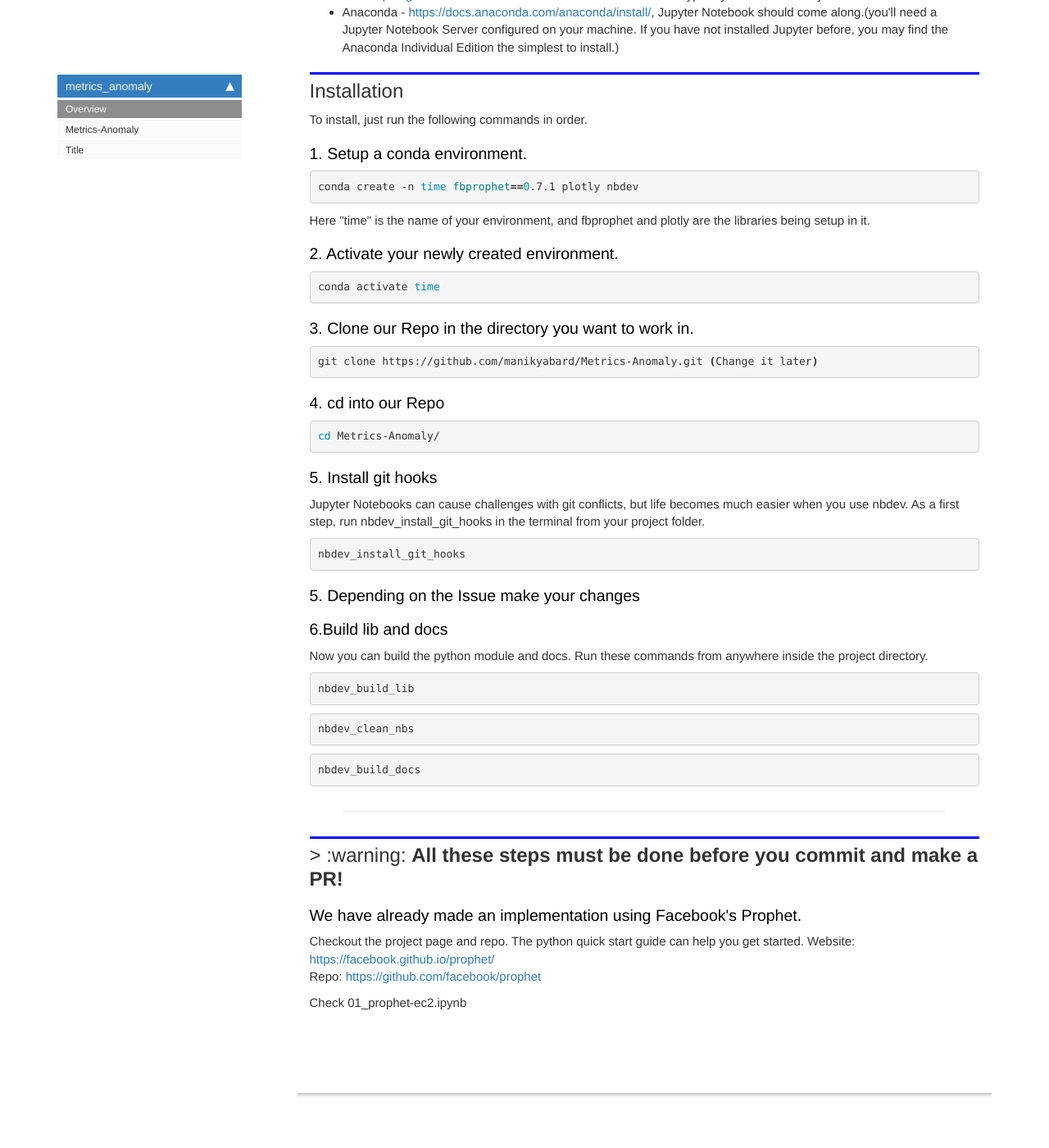
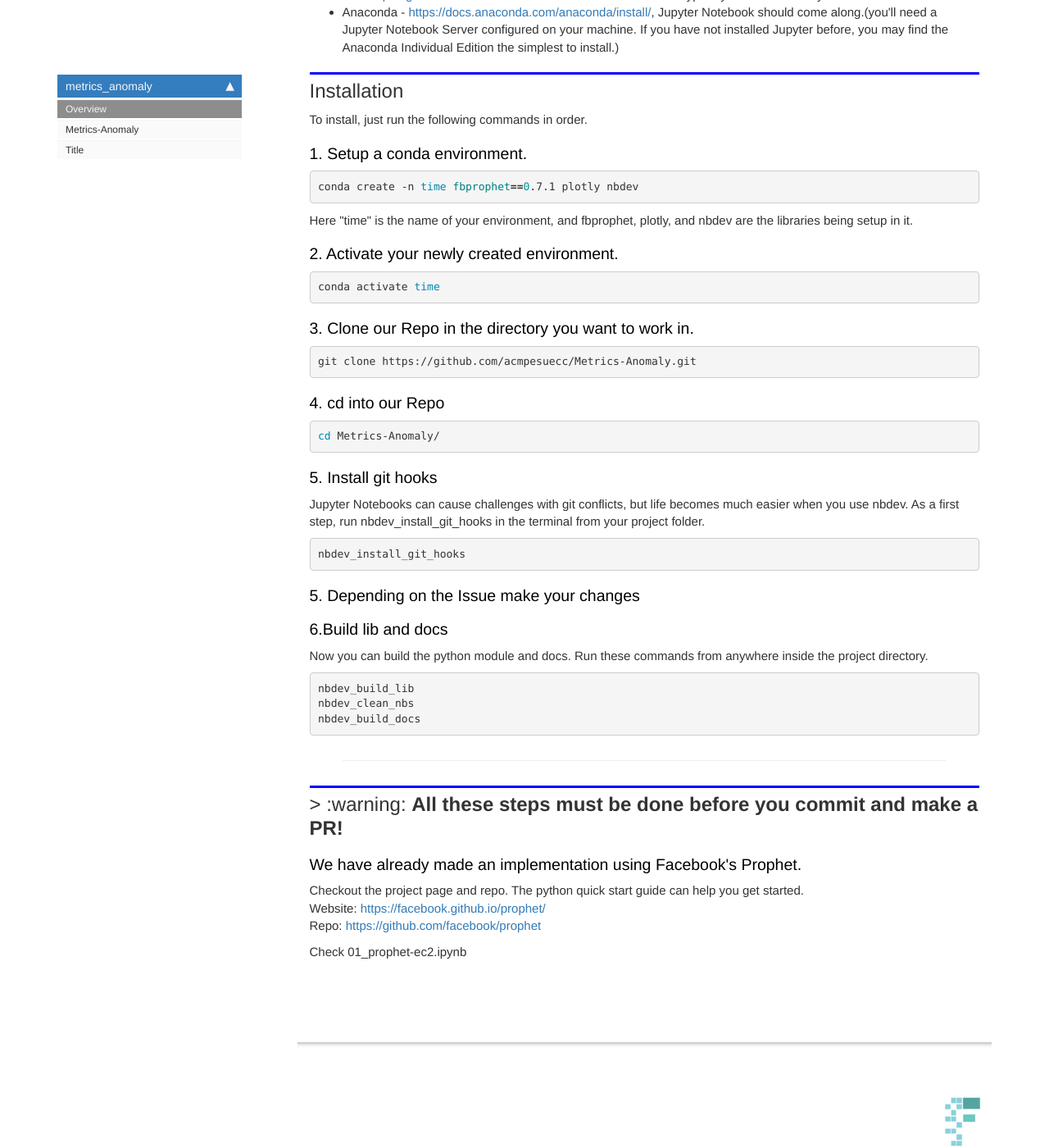
Before and after one commit to acmpesuecc/Metrics-Anomaly, a Jekyll site: the page built from docs/index.html, in a window 1280 px wide and 1400 px high, scrolled down 904 px. Shown: the whole window at 82% size. Built offline with Jekyll 4.4.1, drawn with Linux system fonts in a browser that asks for light colours; nearby versions of some CDN libraries; comment, search, counter and statistics services are not loaded; some of the changed text lies outside the part shown.

```diff
--- a/docs/index.html
+++ b/docs/index.html
@@ -51,10 +51,10 @@ Install everything below ASAP before your friend goes ahead makes a PR :)</p>
 <h2 id="Installation">Installation<a class="anchor-link" href="#Installation"> </a></h2><p>To install, just run the following commands in order.</p>
 <h3 id="1.-Setup-a-conda-environment.">1. Setup a conda environment.<a class="anchor-link" href="#1.-Setup-a-conda-environment."> </a></h3><div class="highlight"><pre><span></span>conda create -n <span class="nb">time</span> <span class="nv">fbprophet</span><span class="o">==</span><span class="m">0</span>.7.1 plotly nbdev
 </pre></div>
-<p>Here "time" is the name of your environment, and fbprophet and plotly are the libraries being setup in it.</p>
+<p>Here "time" is the name of your environment, and fbprophet, plotly, and nbdev are the libraries being setup in it.</p>
 <h3 id="2.-Activate-your-newly-created-environment.">2. Activate your newly created environment.<a class="anchor-link" href="#2.-Activate-your-newly-created-environment."> </a></h3><div class="highlight"><pre><span></span>conda activate <span class="nb">time</span>
 </pre></div>
-<h3 id="3.-Clone-our-Repo-in-the-directory-you-want-to-work-in.">3. Clone our Repo in the directory you want to work in.<a class="anchor-link" href="#3.-Clone-our-Repo-in-the-directory-you-want-to-work-in."> </a></h3><div class="highlight"><pre><span></span>git clone https://github.com/manikyabard/Metrics-Anomaly.git <span class="o">(</span>Change it later<span class="o">)</span>
+<h3 id="3.-Clone-our-Repo-in-the-directory-you-want-to-work-in.">3. Clone our Repo in the directory you want to work in.<a class="anchor-link" href="#3.-Clone-our-Repo-in-the-directory-you-want-to-work-in."> </a></h3><div class="highlight"><pre><span></span>git clone https://github.com/acmpesuecc/Metrics-Anomaly.git
 </pre></div>
 <h3 id="4.-cd-into-our-Repo">4. cd into our Repo<a class="anchor-link" href="#4.-cd-into-our-Repo"> </a></h3><div class="highlight"><pre><span></span><span class="nb">cd</span> Metrics-Anomaly/
 </pre></div>
@@ -63,10 +63,8 @@ Install everything below ASAP before your friend goes ahead makes a PR :)</p>
 </pre></div>
 <h3 id="5.-Depending-on-the-Issue-make-your-changes">5. Depending on the Issue make your changes<a class="anchor-link" href="#5.-Depending-on-the-Issue-make-your-changes"> </a></h3><h3 id="6.Build-lib-and-docs">6.Build lib and docs<a class="anchor-link" href="#6.Build-lib-and-docs"> </a></h3><p>Now you can build the python module and docs. Run these commands from anywhere inside the project directory.</p>
 <div class="highlight"><pre><span></span>nbdev_build_lib
-</pre></div>
-<div class="highlight"><pre><span></span>nbdev_clean_nbs
-</pre></div>
-<div class="highlight"><pre><span></span>nbdev_build_docs
+nbdev_clean_nbs
+nbdev_build_docs
 </pre></div>
 <hr>
 <h2 id="&gt;-:warning:-All-these-steps-must-be-done-before-you-commit-and-make-a-PR!">&gt; :warning: <strong>All these steps must be done before you commit and make a PR!</strong><a class="anchor-link" href="#&gt;-:warning:-All-these-steps-must-be-done-before-you-commit-and-make-a-PR!"> </a></h2>
@@ -75,7 +73,7 @@ Install everything below ASAP before your friend goes ahead makes a PR :)</p>
 </div>
 <div class="cell border-box-sizing text_cell rendered"><div class="inner_cell">
 <div class="text_cell_render border-box-sizing rendered_html">
-<h3 id="We-have-already-made-an-implementation-using-Facebook's-Prophet.">We have already made an implementation using Facebook's Prophet.<a class="anchor-link" href="#We-have-already-made-an-implementation-using-Facebook's-Prophet."> </a></h3><p>Checkout the project page and repo. The python quick start guide can help you get started.
+<h3 id="We-have-already-made-an-implementation-using-Facebook's-Prophet.">We have already made an implementation using Facebook's Prophet.<a class="anchor-link" href="#We-have-already-made-an-implementation-using-Facebook's-Prophet."> </a></h3><p>Checkout the project page and repo. The python quick start guide can help you get started. <br>
 Website: <a href="https://facebook.github.io/prophet/">https://facebook.github.io/prophet/</a> <br>
 Repo: <a href="https://github.com/facebook/prophet">https://github.com/facebook/prophet</a></p>
 <p>Check 01_prophet-ec2.ipynb</p>
```
Also changed, not shown: other parts of docs/index.html (+2 -2 lines), README.md, 1 other file.
